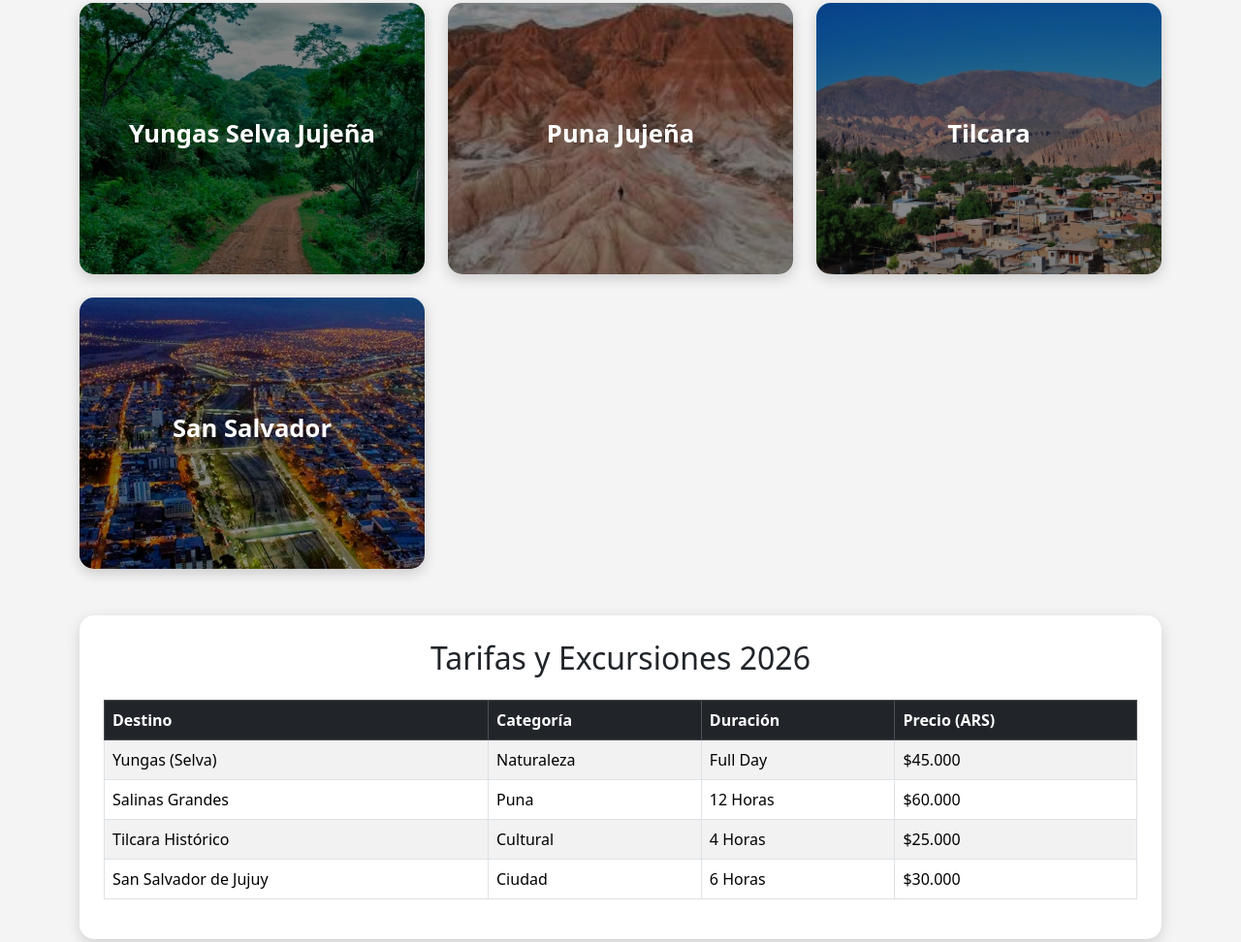
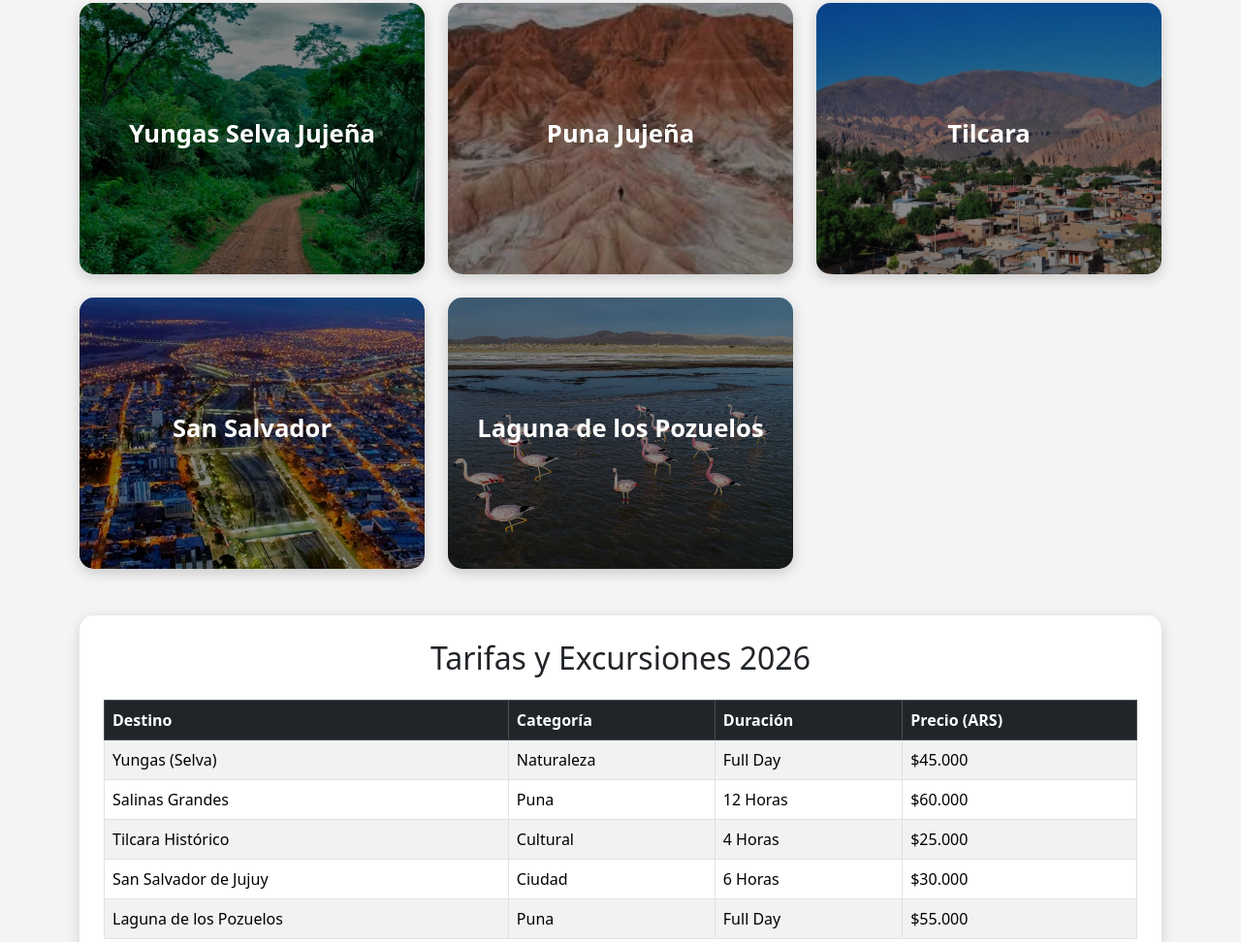
Before and after one commit to AldoDante/Tp2-PyServicios-Web, a website: page Pages/destinos.html in a window 1280 px wide. Shown: the part 329-1301 px from the top of the page at 97% size. Drawn offline with nearby package versions, Linux system fonts and the light colour scheme.

Commit message:
Fusion de cambios locales de destinos con la version de GitHub

```diff
--- a/Pages/destinos.html
+++ b/Pages/destinos.html
@@ -68,6 +68,15 @@
             </div>
         </article>
 
+        <article class="col-12 col-md-6 col-lg-4 destino-card post-destino regiones">
+            <div class="card-destino">
+                <img src="../Images/laguna.jpg" alt="Laguna de los Pozuelos">
+                <div class="overlay">
+                    <h3>Laguna de los Pozuelos</h3>
+                </div>
+            </div>
+        </article>
+
     </section>
 
     <!-- Tabla responsive -->
@@ -113,6 +122,13 @@
                         <td>6 Horas</td>
                         <td>$30.000</td>
                     </tr>
+
+                    <tr>
+                        <td>Laguna de los Pozuelos</td>
+                        <td>Puna</td>
+                        <td>Full Day</td>
+                        <td>$55.000</td>
+                    </tr>
                 </tbody>
             </table>
         </div>
```
